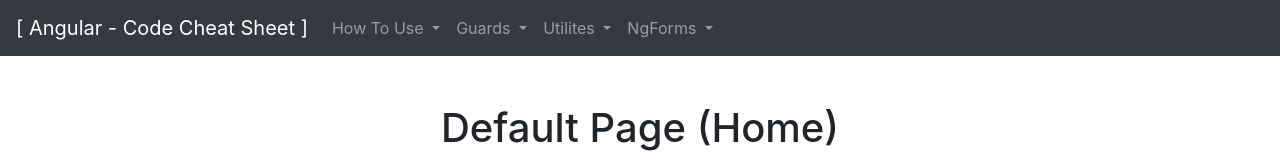
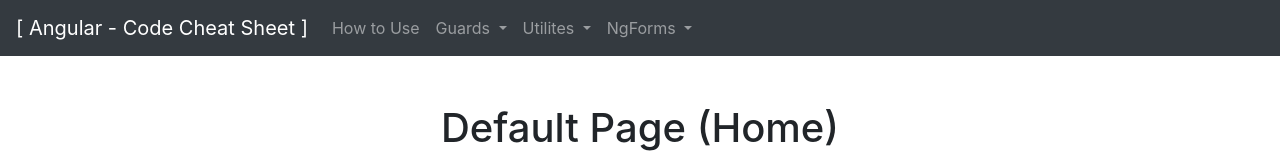
Before and after one commit to OZcomingFRoo/CodeCheatSheet, an Angular app in the folder Angular/: page / in a window 1280 px wide. Shown: the top 160 px of the page. Built offline with nearby package versions, Linux system fonts and the light colour scheme.

Commit message:
added two component. One is page component for "how to use" page and the other is a "ElementRef" comp which will be contain in the former

```diff
--- a/Angular/src/app/app.module.ts
+++ b/Angular/src/app/app.module.ts
@@ -14,6 +14,8 @@
 import { FormModelDrivenComponent } from './components/form-model-driven/form-model-driven.component';
 import { FormTemplateDrivenComponent } from './components/form-template-driven/form-template-driven.component';
 import { InputFileButtonComponent } from './components/utility/input-file-button/input-file-button.component';
+import { UseElementRefComponent } from './components/how-to/use-element-ref/use-element-ref.component';
+import { HowToComponent } from './components/how-to/how-to.component';
 
 @NgModule({
   declarations: [
@@ -27,7 +29,9 @@
     FormModelDrivenComponent,
     FormTemplateDrivenComponent,
     InputFileButtonComponent,
-    InputFileBtnPageComponent
+    InputFileBtnPageComponent,
+    UseElementRefComponent,
+    HowToComponent
   ],
   imports: [
     BrowserModule,
--- /dev/null
+++ b/Angular/src/app/components/how-to/how-to.component.html
@@ -0,0 +1 @@
+<p>how-to works!</p>
--- /dev/null
+++ b/Angular/src/app/components/how-to/how-to.component.ts
@@ -0,0 +1,15 @@
+import { Component, OnInit } from '@angular/core';
+
+@Component({
+  selector: 'app-how-to',
+  templateUrl: './how-to.component.html',
+  styleUrls: ['./how-to.component.css']
+})
+export class HowToComponent implements OnInit {
+
+  constructor() { }
+
+  ngOnInit(): void {
+  }
+
+}
--- /dev/null
+++ b/Angular/src/app/components/how-to/use-element-ref/use-element-ref.component.html
@@ -0,0 +1 @@
+<p>use-element-ref works!</p>
--- /dev/null
+++ b/Angular/src/app/components/how-to/use-element-ref/use-element-ref.component.ts
@@ -0,0 +1,15 @@
+import { Component, OnInit } from '@angular/core';
+
+@Component({
+  selector: 'app-use-element-ref',
+  templateUrl: './use-element-ref.component.html',
+  styleUrls: ['./use-element-ref.component.css']
+})
+export class UseElementRefComponent implements OnInit {
+
+  constructor() { }
+
+  ngOnInit(): void {
+  }
+
+}
--- a/Angular/src/app/components/nav/nav.component.html
+++ b/Angular/src/app/components/nav/nav.component.html
@@ -3,15 +3,8 @@
   <a class="navbar-brand" [routerLink]="['/Home']">{{title}}</a>
   <!-- Links -->
   <ul class="navbar-nav">
-    <!-- How to use Dropdown -->
-    <li class="nav-item dropdown" [class.show]="toggleHowToDropdown">
-      <a class="nav-link dropdown-toggle" (click)="toggleHowToDropdown = !toggleHowToDropdown">
-        How To Use
-      </a>
-      <div class="dropdown-menu" [class.show]="toggleHowToDropdown">
-        <a class="dropdown-item" (click)="toggleHowToDropdown = false" [routerLink]="['/HowTo/InputOutput']">Input-Output Directives</a>
-      </div>
-    </li>
+    <!-- "How to use" Dropdown -->
+    <li class="nav-item"><a class="nav-link" [routerLink]="['/HowTo']">How to Use</a></li>
     <!-- Guards related -->
     <li class="nav-item dropdown" [class.show]="GuardsDropdown">
       <a class="nav-link dropdown-toggle" (click)="GuardsDropdown = !GuardsDropdown">
--- a/Angular/src/app/components/nav/nav.component.ts
+++ b/Angular/src/app/components/nav/nav.component.ts
@@ -8,7 +8,6 @@
 export class NavComponent implements OnInit {
 
   @Input() title = "Navigation Title";
-  toggleHowToDropdown: boolean = false;
   GuardsDropdown: boolean = false;
   UtilityCompsDropdown: boolean = false;
   showNativePopup = false;
```
Also changed, not shown: Angular/src/app/app-routing.module.ts (+5 -4 lines), Angular/src/app/components/how-to/how-to.component.css (added), Angular/src/app/components/how-to/use-element-ref/use-element-ref.component.css (added), 1 other file (tests, documents, lock files or other folders).
